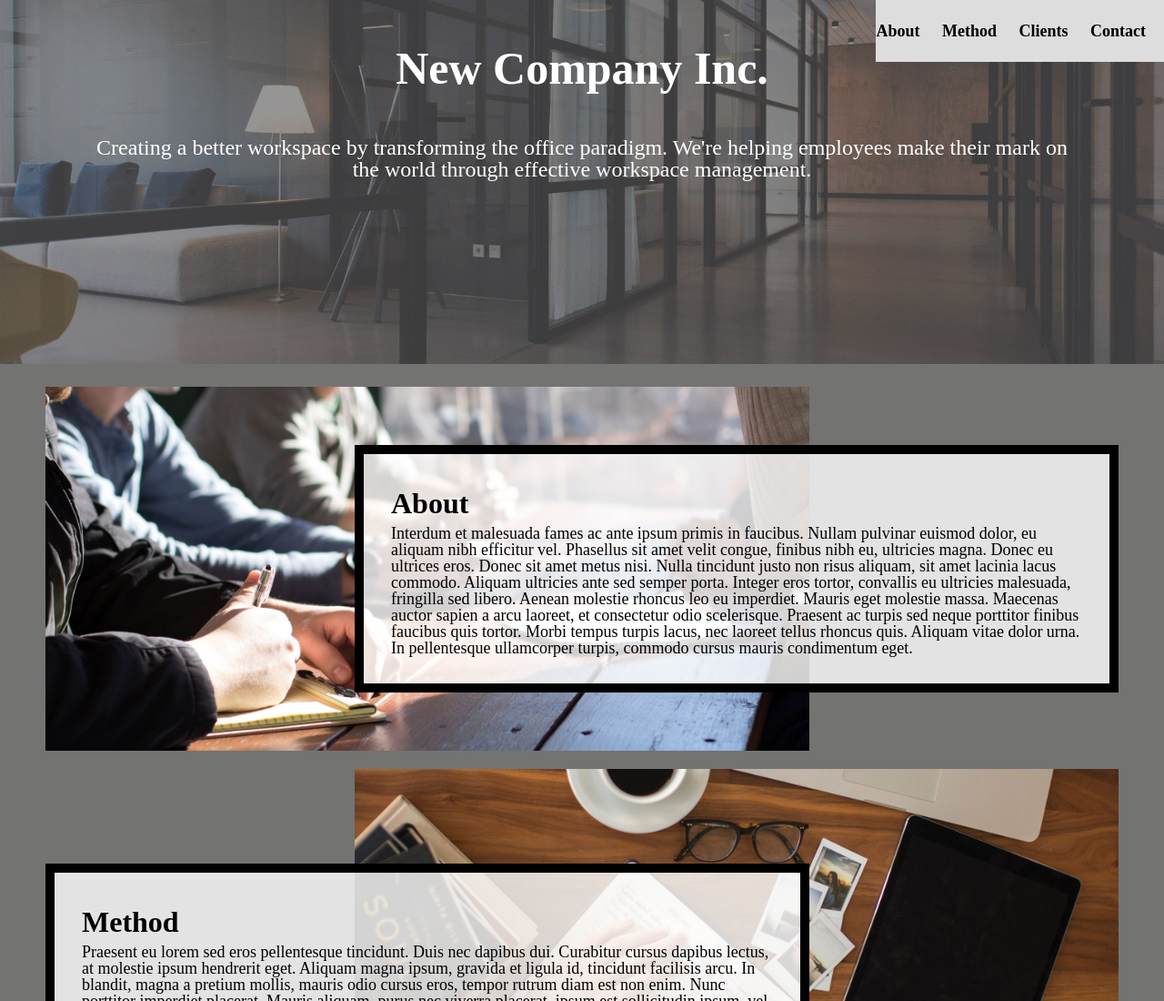
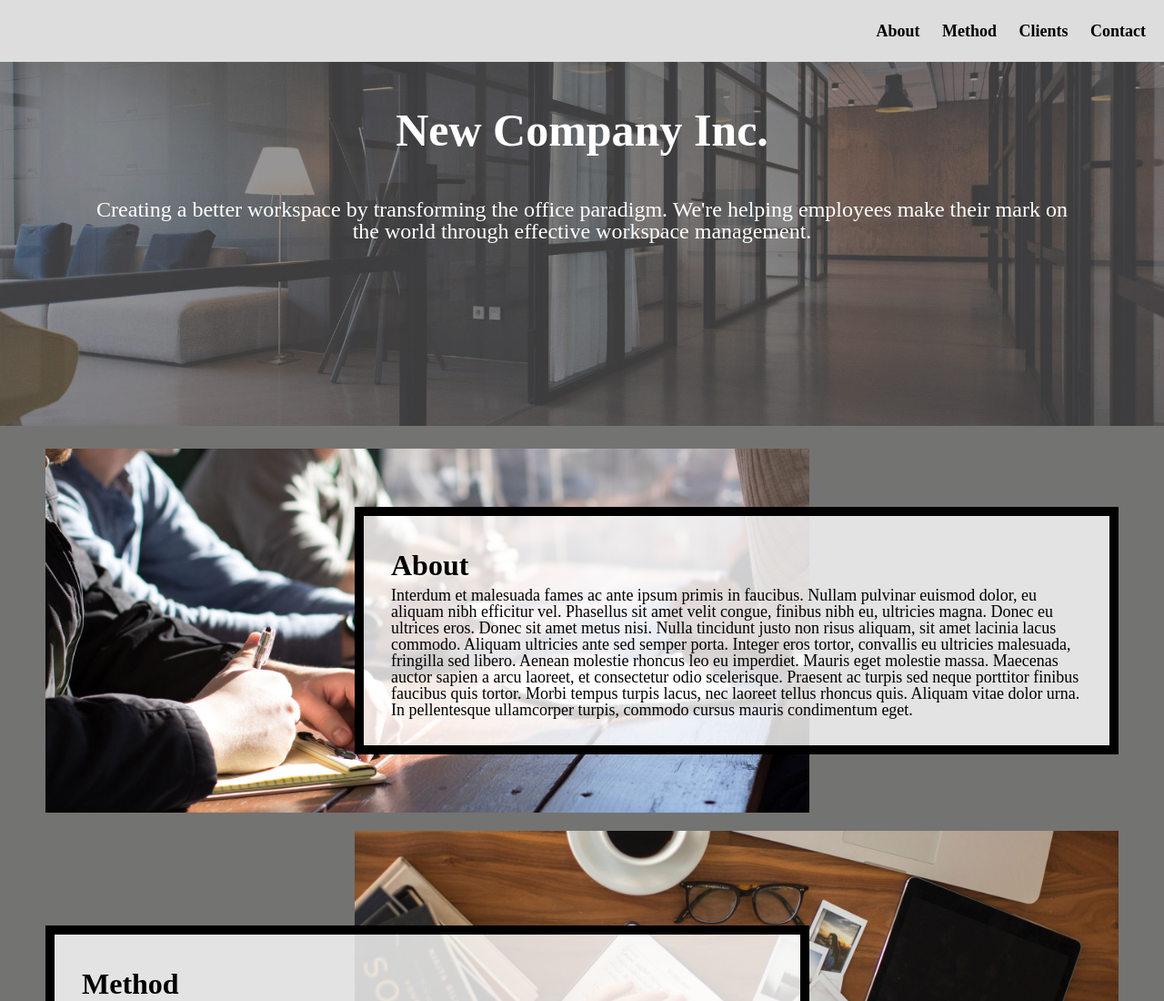
Before and after one commit to PeijinDu/homework5-2021, a plain HTML site: page index.html in a window 1280 px wide. Shown: the top 1100 px of the page at 91% size. Drawn offline with Linux system fonts and the light colour scheme.

Commit message:
Add files via upload

```diff
--- a/css/style.css
+++ b/css/style.css
@@ -167,9 +167,9 @@ header{
 
   /*Req 10*/
   nav{
-    padding: auto 0 auto 0;
-    position: absolute;
-    right: 0px;
+    /* position: absolute; */
+    /*right: 0px;*/
+    text-align: right;
     /*Your code here:*/
   }
 
```
